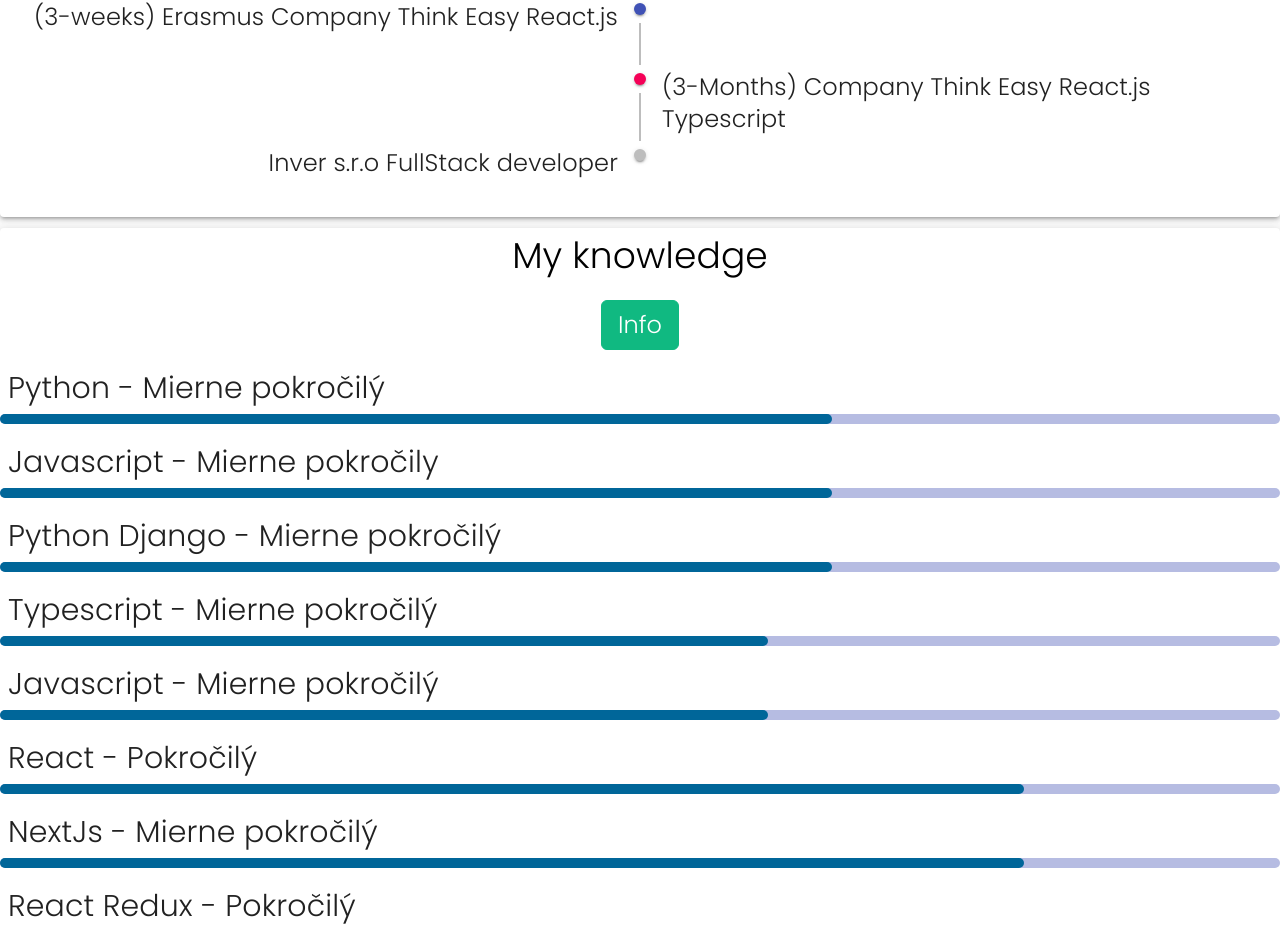
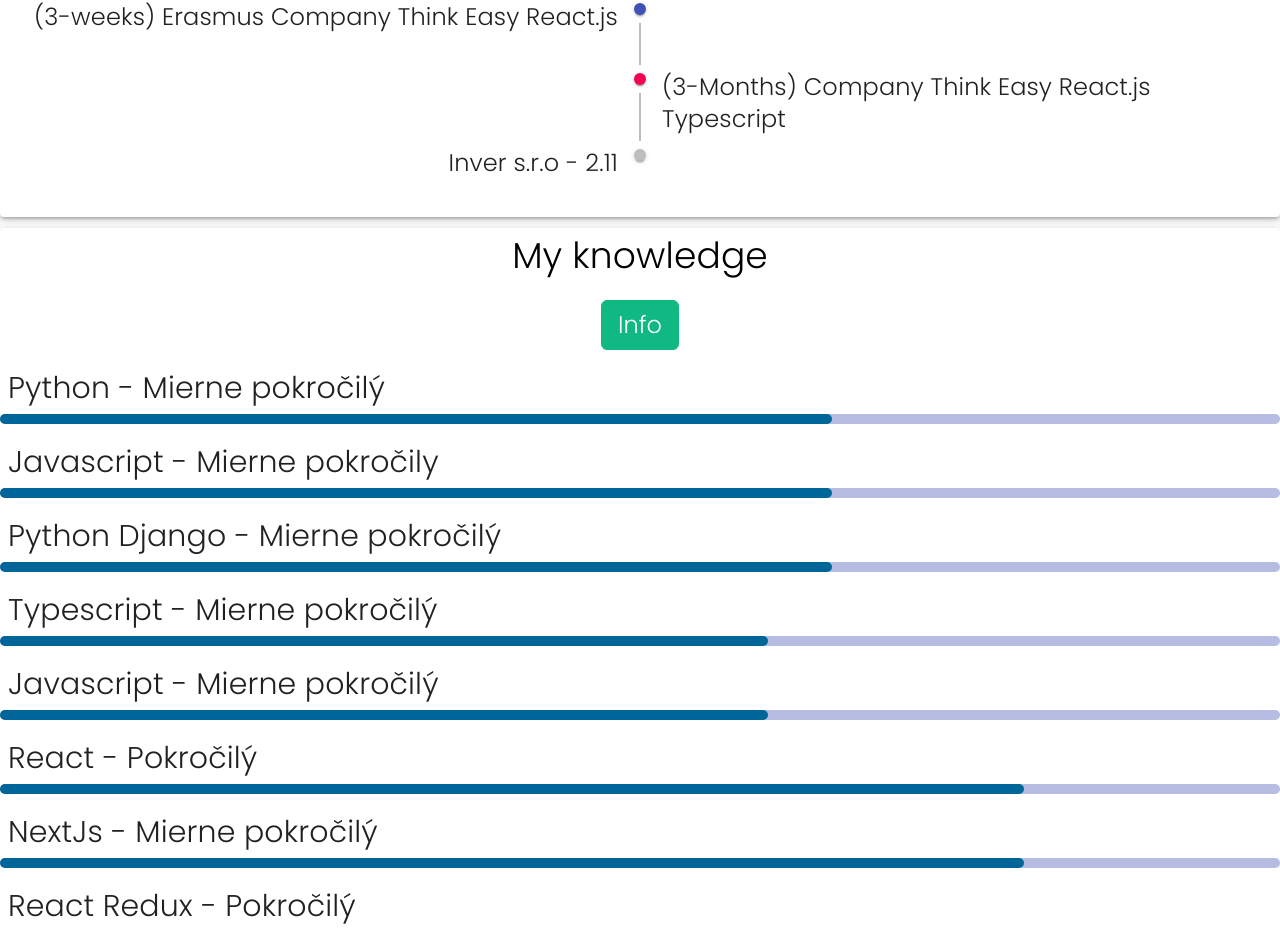
Before and after one commit to peterdinis/Portfolio-Dinis, a React (Create React App) app: page / in a window 1280 px wide. Shown: the part 2912-3842 px from the top of the page. Built offline with nearby package versions, Linux system fonts and the light colour scheme.

Commit message:
Small timeline update

```diff
--- a/src/components/projects/TimeLine.jsx
+++ b/src/components/projects/TimeLine.jsx
@@ -52,7 +52,7 @@ export default function TimeLine() {
           <TimelineDot />
         </TimelineSeparator>
         <TimelineContent className="text-2xl">
-          {t("description.newCompany")}
+          {t("description.newCompany")} - 2.11
         </TimelineContent>
       </TimelineItem>
     </Timeline>
--- a/src/i18n/i18n.js
+++ b/src/i18n/i18n.js
@@ -37,7 +37,7 @@ i18n
             emailInfo: "If you are interested in my work, write to me at",
             uuappHeader: "What is uuapp",
             newProject: "Facebook for developers",
-            newCompany: "Inver s.r.o FullStack developer",
+            newCompany: "Inver s.r.o",
             sevenDesc: "A simple control panel administrator can add customer books and issues and see questions from page users",
             uuappText: "This project was done during high school. The unicorn company announced a competition and the school I visited to apply. With the help of their framework we had to create a page. Their framework is based on the principle of React Node Mongodb (Modified version)"
           }
@@ -69,7 +69,7 @@ i18n
             emailInfo: "Ak ťa moja tvorba zaujala tak mi napíš na",
             uuappHeader: "Čo je uuapp",
             newProject: "Facebook fre vývojárov",
-            newCompany: "Inver s.r.o FullStack developer",
+            newCompany: "Inver s.r.o",
             uuappText: "Tento projekt bol robený počas strednej školy. Firma unicorn vyhlásila súťaž a školu ktorú som navštívil sa prihlásiť. Za pomoci ich frameworku sme mali vytvoriť stránku.Ich framework je postavený na princípe React Node Mongodb (Upravená verzia)",
             sevenDesc: "Jednoduchý dashboard admin vie pridať knihy zákazníkov a problémy a vidí otázky používateľov stránky"
           }
```
